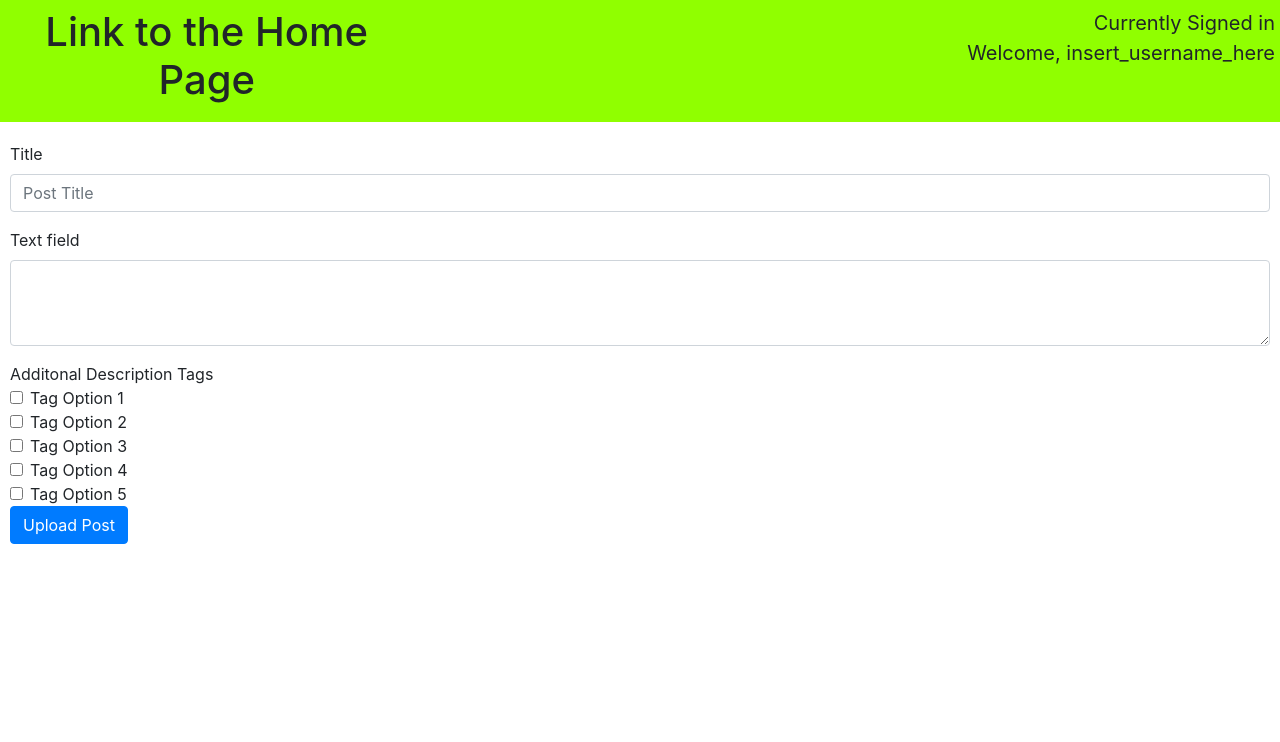
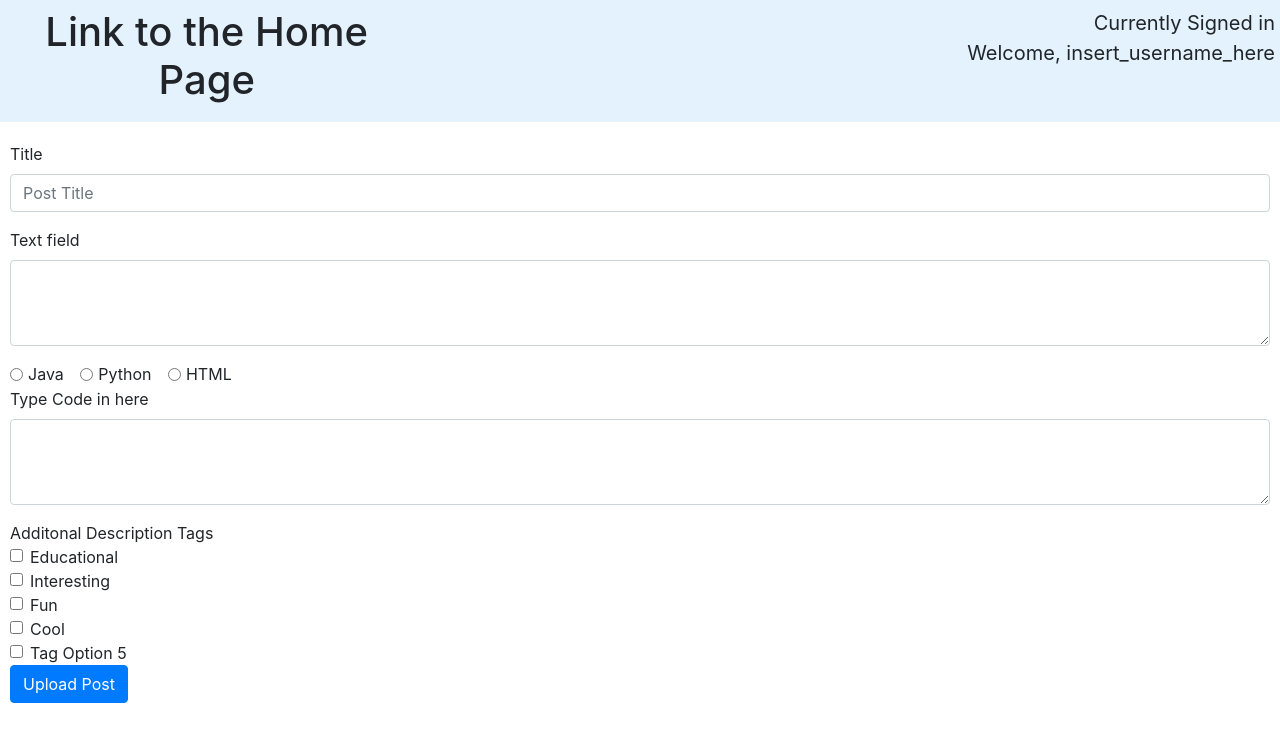
Before and after one commit to Trollicorn/QUAFplus, a Flask app: template QUAFplus/templates/create.html in a window 1280 px wide. Shown: the top 742 px of the page. Run offline with Flask 2, Linux system fonts and the light colour scheme; the template is opened without the code that fills it, so the values that code supplies are empty; some libraries are stand-ins or nearby versions.

Commit message:
fxn improvements

```diff
--- a/QUAFplus/templates/create.html
+++ b/QUAFplus/templates/create.html
@@ -9,7 +9,7 @@
 
 </head>
 <body>
-  <div class="header" style="background-color:#90FF00;padding-bottom:10px;margin-bottom:10px;padding-top:8px;">
+  <div class="header" style="background-color:#e3f2fd;padding-bottom:10px;margin-bottom:10px;padding-top:8px;">
   <div class="row">
     <div class="col-sm" style="padding-left:20px;text-align:center;">
       <h1> Link to the Home Page </h1>
@@ -22,7 +22,6 @@
     </div>
   </div>
   </div>
-
   <div style="padding:10px">
     <form>
       <div class="form-group">
@@ -30,8 +29,25 @@
     <input type="title" class="form-control" id="exampleFormControlInput1" placeholder="Post Title">
       </div>
         <div class="form-group">
-    <label for="exampleFormControlTextarea1">Text field</label>
-    <textarea class="form-control" id="exampleFormControlTextarea1" rows="3"></textarea>
+    <label for="partText">Text field</label>
+    <textarea class="form-control" id="partText" rows="3"></textarea>
+	</div>
+
+	<div class="form-check form-check-inline">
+  <input class="form-check-input" type="radio" name="inlineRadioOptions" id="inlineRadio1" value="Java">
+  <label class="form-check-label" for="inlineRadio1">Java</label>
+</div>
+<div class="form-check form-check-inline">
+  <input class="form-check-input" type="radio" name="inlineRadioOptions" id="inlineRadio2" value="option2">
+  <label class="form-check-label" for="Python">Python</label>
+</div>
+<div class="form-check form-check-inline">
+  <input class="form-check-input" type="radio" name="inlineRadioOptions" id="inlineRadio3" value="option3">
+  <label class="form-check-label" for="HTML">HTML</label>
+</div>
+        <div class="form-group">
+    <label for="partCode">Type Code in here</label>
+    <textarea class="form-control" id="partCode" rows="3"></textarea>
 	</div>
 
 	Additonal Description Tags
@@ -39,28 +55,28 @@
 	<div class="form-check">
   <input class="form-check-input" type="checkbox" value="" id="defaultCheck1">
   <label class="form-check-label" for="defaultCheck1">
-    Tag Option 1
+    Educational
   </label>
 	</div>
 
 	<div class="form-check">
   <input class="form-check-input" type="checkbox" value="" id="defaultCheck1">
   <label class="form-check-label" for="defaultCheck1">
-    Tag Option 2
+    Interesting
   </label>
 	</div>
 
 	<div class="form-check">
   <input class="form-check-input" type="checkbox" value="" id="defaultCheck1">
   <label class="form-check-label" for="defaultCheck1">
-    Tag Option 3
+    Fun
   </label>
 	</div>
 
 	<div class="form-check">
   <input class="form-check-input" type="checkbox" value="" id="defaultCheck1">
   <label class="form-check-label" for="defaultCheck1">
-    Tag Option 4
+    Cool
   </label>
 	</div>
 
```
Also changed, not shown: QUAFplus/templates/index.html (+15 -1 lines).
